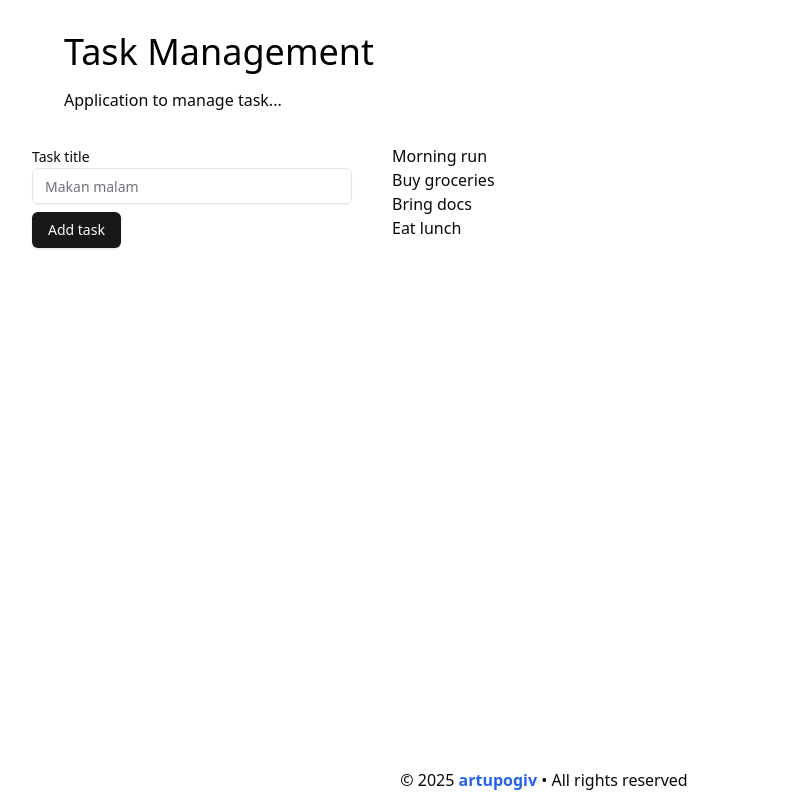
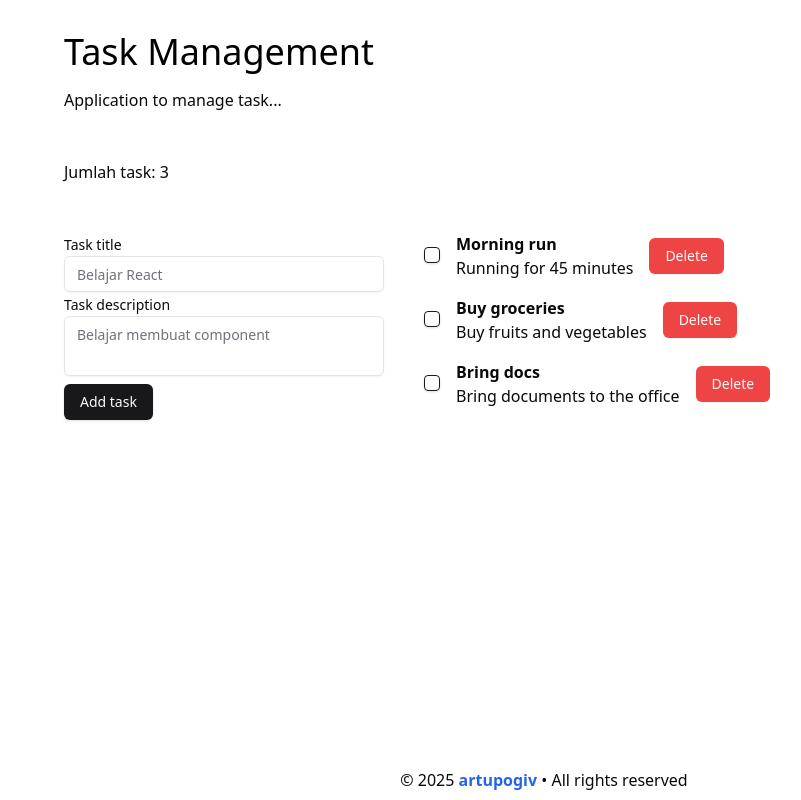
Before and after one commit to artupogiv/task-management, a React app: page / in a window 1280 px wide. Shown: the whole page, without its empty margins (96-897 px from the left). Built offline with nearby package versions, Linux system fonts and the light colour scheme; the HTML template or start-up script is replaced by a standard one.

Commit message:
feat: add new features: delete task

```diff
--- a/src/App.tsx
+++ b/src/App.tsx
@@ -4,34 +4,96 @@ import { Heading } from "./components/shared/layout/header";
 import { Input } from "./components/ui/input";
 import { Label } from "./components/ui/label";
 import { Button } from "./components/ui/button";
+import { Textarea } from "./components/ui/textarea";
+import { useState } from "react";
+import { Checkbox } from "./components/ui/checkbox";
 
 export function App() {
-  const tasks = initialTasks;
+  const [tasks, setTask] = useState(initialTasks);
+
+  function handleAddTask(e: React.FormEvent<HTMLFormElement>) {
+    e.preventDefault();
+
+    const formData = new FormData(e.currentTarget);
+
+    const newTask = {
+      id: tasks[tasks.length - 1].id + 1,
+      title: String(formData.get("title")),
+      description: String(formData.get("description")),
+      isCompleted: false,
+    };
+
+    const updatedTask = [...tasks, newTask];
+
+    setTask(updatedTask);
+
+    e.currentTarget.reset();
+  }
+
+  function handeDeleteTask(id: number) {
+    const updatedTask = tasks.filter((task) => task.id !== id);
+    setTask(updatedTask);
+  }
+
+  function taskCompleted(id: number) {
+    const updatedTask = tasks.map((task) => {
+      if (task.id === id) {
+      return {...task, completed: !task.isCompleted}
+    }
+    return task;
+    })
+
+    setTask(updatedTask);
+  }
 
   return (
     <div className="w-full max-w-5xl mx-auto ">
       <Heading />
-
-      <div className="flex gap-10">
-        <form method="POST" className="max-w-xs w-full space-y-2">
+      <div className="m-4 p-4 space-y-1">
+        <p>Jumlah task: {tasks.length}</p>
+        {/* <p>Task selesai: {tasks.filter((task) => task.isCompleted).length}</p> */}
+      </div>
+      <div className="flex gap-10 m-4 p-4 ">
+        <form
+          method="POST"
+          onSubmit={handleAddTask}
+          className="max-w-xs w-full space-y-2"
+        >
           <div>
             <Label htmlFor="title">Task title</Label>
             <Input
               name="title"
               id="title"
               type="text"
-              placeholder="Makan malam"
+              placeholder="Belajar React"
+            />
+            <Label htmlFor="title">Task description</Label>
+            <Textarea
+              name="description"
+              id="description"
+              typeof="text"
+              placeholder="Belajar membuat component"
+              className="resize-none"
             />
           </div>
           <Button type="submit">Add task</Button>
         </form>
 
         <div className="w-full">
-          <ul>
+          <ul className="space-y-4">
             {tasks.map((task) => {
               return (
                 <li key={task.id}>
-                  <h2>{task.title}</h2>
+                  <div className="inline-flex gap-4 items-center">
+                    <div>
+                      <Checkbox id="isCompleted" name="isCompleted" onClick={() => taskCompleted(task.id)} />
+                    </div>
+                    <div>
+                      <h2 className="font-bold">{task.title}</h2>
+                      <p>{task.description}</p>
+                    </div>
+                    <Button variant={"destructive"} onClick={() => handeDeleteTask(task.id)}>Delete</Button>
+                  </div>
                 </li>
               );
             })}
--- a/src/components/shared/data/initial-tasks.ts
+++ b/src/components/shared/data/initial-tasks.ts
@@ -4,17 +4,19 @@ export const initialTasks: Task[] = [
   {
     id: 1,
     title: "Morning run",
+    description: "Running for 45 minutes",
+    isCompleted: true,
   },
   {
     id: 2,
     title: "Buy groceries",
+    description: "Buy fruits and vegetables",
+    isCompleted: true,
   },
   {
     id: 3,
     title: "Bring docs",
-  },
-  {
-    id: 4,
-    title: "Eat lunch",
+    description: "Bring documents to the office",
+    isCompleted: true,
   },
 ];
--- a/src/types/task.ts
+++ b/src/types/task.ts
@@ -1,9 +1,9 @@
 import { z } from "zod";
 
 export const formTaskSchema = z.object({
-  title: z
-    .string()
-    .min(3, { message: "Task title is required (min 3 characters)" }),
+  title: z.string().min(3, { message: "Task title is required (min 3 characters)" }),
+  description: z.string().min(3, { message: "Task description is required (min 3 characters)" }),
+  isCompleted: z.boolean(),
 });
 
 export const taskSchema = formTaskSchema.extend({
```
